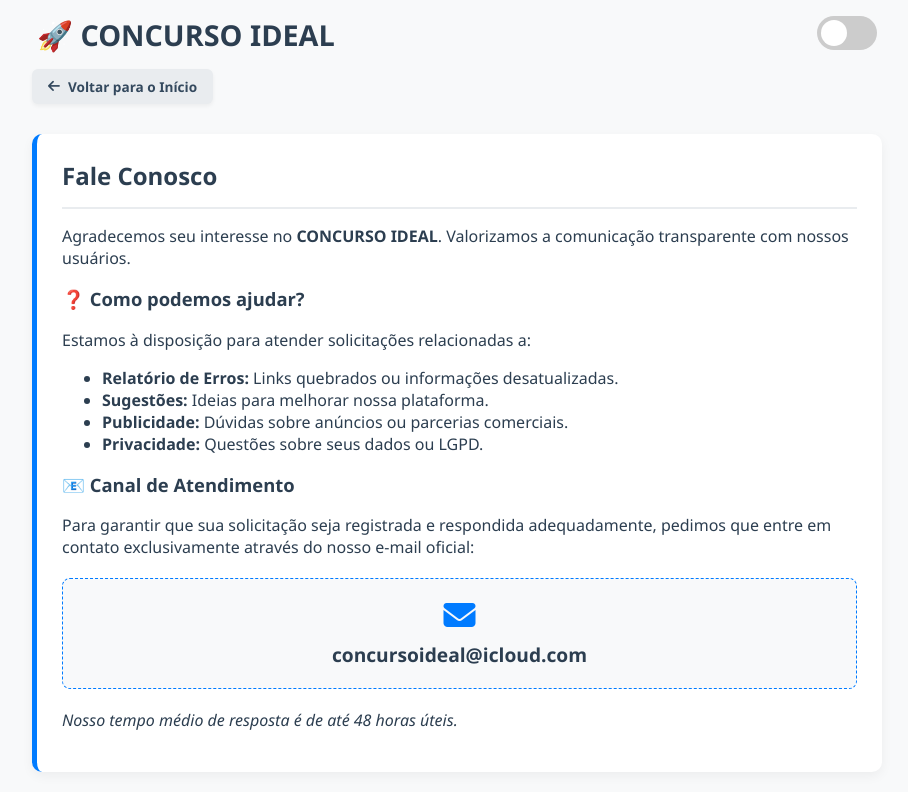
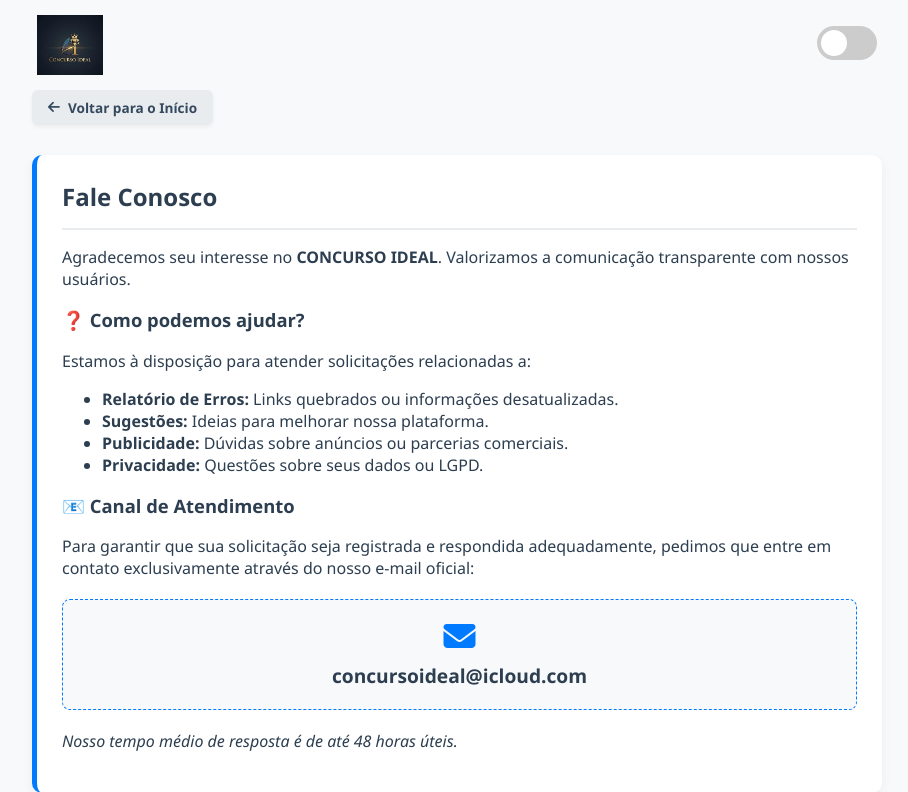
Before and after one commit to irislenisson/concurso-flask-app, a Flask app: page /contato in a window 1280 px wide. Shown: the top 792 px of the page, without its empty margins (183-1091 px from the left). Run offline with Flask 3, Linux system fonts and the light colour scheme.

Commit message:
Atualização Imagem marca

```diff
--- a/templates/base.html
+++ b/templates/base.html
@@ -2,6 +2,7 @@
 <html lang="pt-BR">
 <head>
     <script async src="https://pagead2.googlesyndication.com/pagead/js/adsbygoogle.js?client=ca-pub-4697233336143262" crossorigin="anonymous"></script>
+
     <script async src="https://www.googletagmanager.com/gtag/js?id=G-SEU-ID-AQUI"></script>
     <script>
       window.dataLayer = window.dataLayer || [];
@@ -12,7 +13,7 @@
 
     <meta charset="UTF-8">
     <meta name="viewport" content="width=device-width, initial-scale=1.0">
-    <meta name="theme-color" content="#2c3e50">
+    <meta name="theme-color" content="#1a252f">
 
     <title>{% block title %}{{ meta_title if meta_title else 'CONCURSO IDEAL | Encontre sua Vaga em 2025' }}{% endblock %}</title>
 
@@ -49,7 +50,12 @@
 <body>
     <div class="container">
         <div class="header-row">
-            <h1>🚀 CONCURSO IDEAL</h1>
+            <a href="/" style="text-decoration: none; display: flex; align-items: center;">
+                <img src="{{ url_for('static', filename='img/LogomarcaCI.jpg') }}"
+                     alt="Concurso Ideal - Logomarca"
+                     style="height: 60px; width: auto; object-fit: contain; max-width: 220px;">
+            </a>
+
             <div class="theme-switch-wrapper">
                 <label class="theme-switch" for="checkbox">
                     <input type="checkbox" id="checkbox" />
```
Also changed, not shown: static/img/LogomarcaCI.jpg (added).
